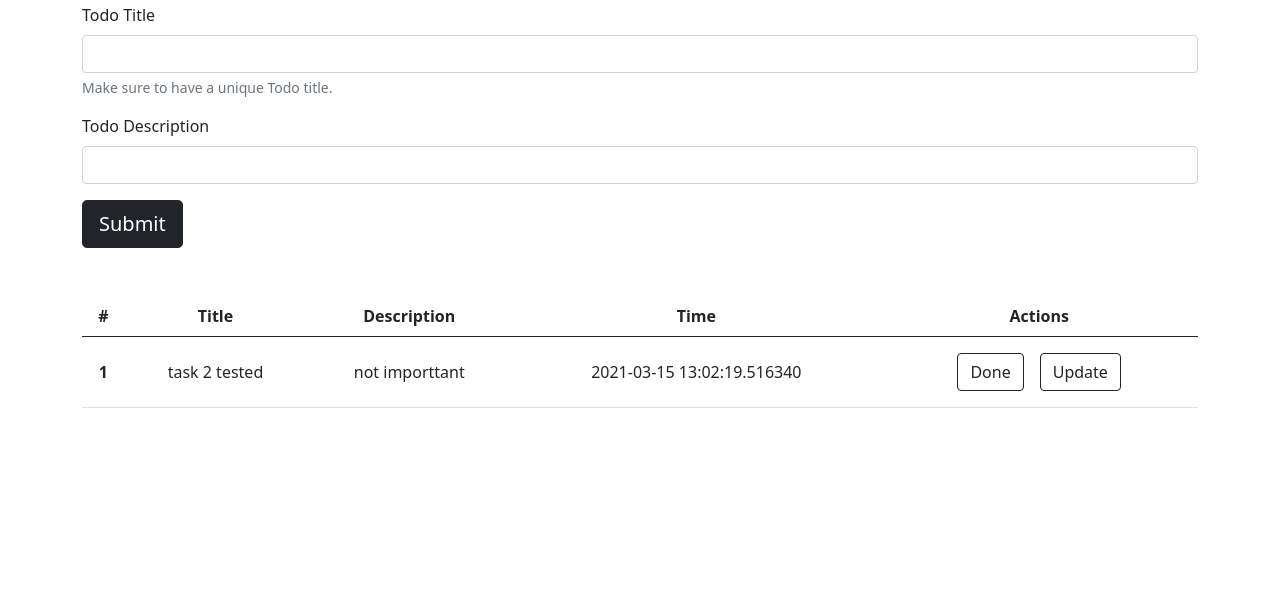
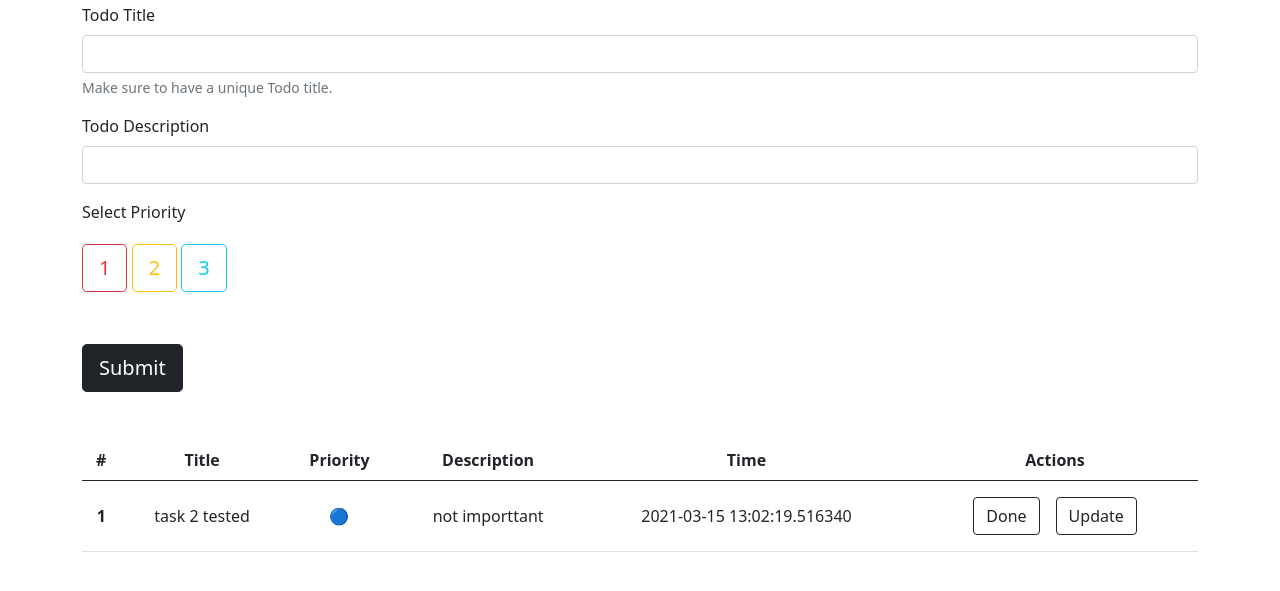
Before and after one commit to ashishsahu1/Tasker, a Flask app: page / in a window 1280 px wide. Shown: the part 179-770 px from the top of the page. Run offline with Flask 2, Linux system fonts and the light colour scheme; data comes from the database, SQL or seed files in the repository; both versions use the stored data as it was after the commit.

Commit message:
priority feature added

```diff
--- a/app.py
+++ b/app.py
@@ -14,6 +14,7 @@ class Todo(db.Model):
     title = db.Column(db.String(200),nullable = False)
     desc = db.Column(db.String(500),nullable = False)
     date_created = db.Column(db.DateTime,default = datetime.utcnow)
+    p = db.Column(db.Integer,nullable = False)
 
     #explain what to print hen todo object is printed
     def __repr__(self) -> str:
@@ -24,7 +25,8 @@ def hello_world():
     if request.method == "POST":
         title = request.form['title']
         desc = request.form['desc']
-        todo = Todo(title = title, desc = desc)
+        p = request.form.getlist('pr')[0]
+        todo = Todo(title = title, desc = desc, p=p)
         db.session.add(todo)
         db.session.commit()
     allTodo = Todo.query.all()
--- a/templates/index.html
+++ b/templates/index.html
@@ -18,6 +18,18 @@
                 <input type="text" name="desc" class="form-control" id="exampleInputPassword1" />
             </div>
 
+
+            <p>Select Priority</p>
+            <input type="checkbox" class="btn-check btn-lg" id="p1" name="pr" value="🔴">
+            <label class="btn btn-outline-danger my-1 btn-lg" for="p1" > 1 </label>
+            <input type="checkbox" class="btn-check btn-lg" id="p2" name="pr" value="🟡">
+            <label class="btn btn-outline-warning my-1 btn-lg" for="p2">2</label>
+            <input type="checkbox" class="btn-check btn-lg" id="p3" name="pr" value = "🔵" >
+            <label class="btn btn-outline-info my-1 btn-lg" for="p3">3</label>
+
+            <br>
+            <br>
+            <br>
             <button type="submit" class="btn btn-primary btn-lg btn btn-dark">Submit</button>
         </form>
     </div>
@@ -32,8 +44,10 @@
                 <tr>
                     <th scope="col" style="text-align: center;">#</th>
                     <th scope="col" style="text-align: center;">Title</th>
+                    <th scope="col" style="text-align: center;">Priority</th>
                     <th scope="col" style="text-align: center;">Description</th>
                     <th scope="col" style="text-align: center;">Time</th>
+
                     <th scope="col" style="text-align: center;">Actions</th>
                 </tr>
             </thead>
@@ -43,6 +57,7 @@
                 <tr>
                     <th scope="row" style="text-align: center; vertical-align: middle;" >{{loop.index}}</th>
                     <td style="text-align: center; vertical-align: middle;">{{todo.title}}</td>
+                    <td style="text-align: center; vertical-align: middle;">{{todo.p}}</td>
                     <td style="text-align: center; vertical-align: middle;">{{todo.desc}}</td>
                     <td style="text-align: center; vertical-align: middle;">{{todo.date_created}}</td>
                     <td style="text-align: center; vertical-align: middle;"><a href="/delete/{{todo.sno}}" type="button" class="btn btn-outline-dark mx-2 my-2">Done</button>
```
Also changed, not shown: todo.db.
